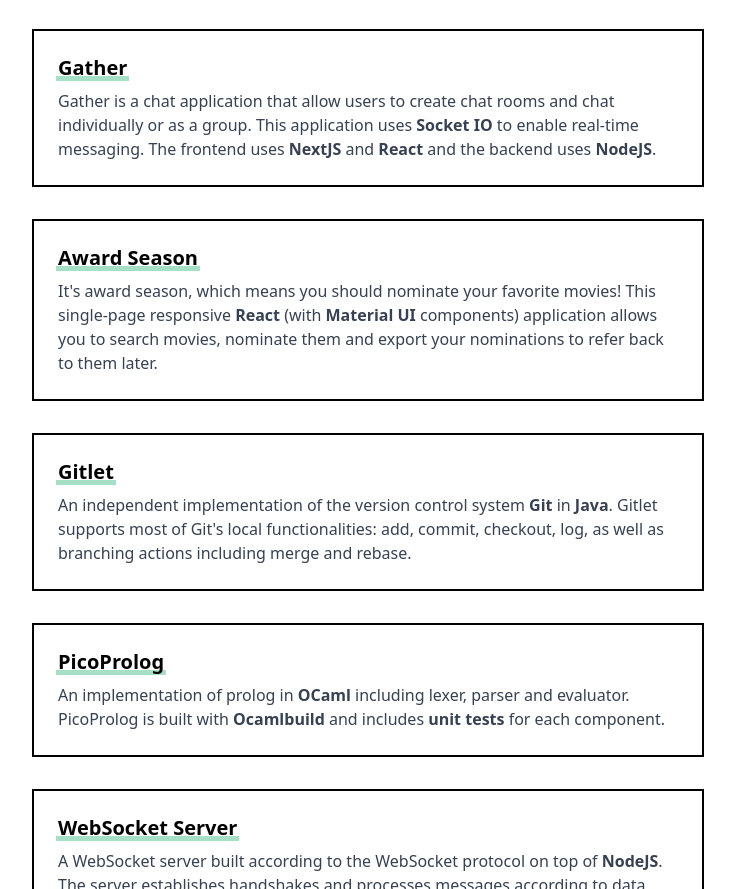
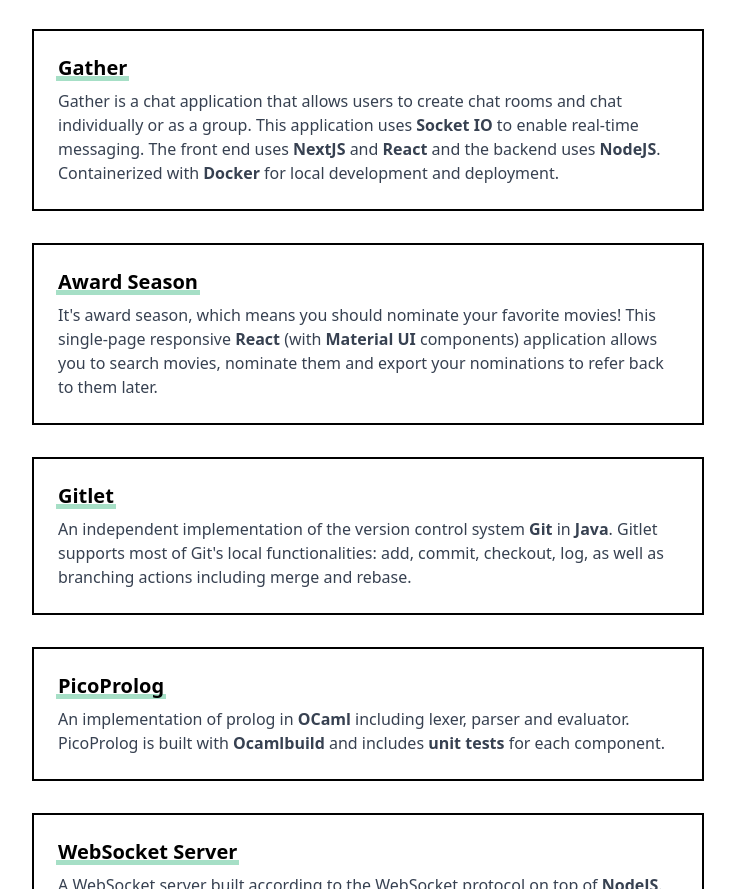
Before and after one commit to zzehli/zzehli.github.io, a plain HTML site: page index.html in a window 1280 px wide. Shown: the part 1175-2064 px from the top of the page, without its empty margins (144-879 px from the left). Drawn offline with Linux system fonts and the light colour scheme.

Commit message:
update gather description

```diff
--- a/index.html
+++ b/index.html
@@ -110,7 +110,8 @@
                         <a href="https://gather-client-jr9ly06n1-zzehli.vercel.app" rel="noopener noreferrer"
                             class="text-xl leading-tight font-semibold hover_sp">Gather</a>
                         <p class="text-gray-700 text-base mt-2">
-                            Gather is a chat application that allow users to create chat rooms and chat individually or as a group. This application uses <span class="font-bold">Socket IO</span> to enable real-time messaging. The frontend uses <span class="font-bold">NextJS</span> and <span class="font-bold">React</span> and the backend uses <span class="font-bold">NodeJS</span>.
+                            Gather is a chat application that allows users to create chat rooms and chat individually or as a group. This application uses <span class="font-bold">Socket IO</span> to enable real-time messaging. The front end uses <span class="font-bold">NextJS</span> and <span class="font-bold">React</span> and the backend uses <span class="font-bold">NodeJS</span>.
+                            Containerized with <span class="font-bold">Docker</span> for local development and deployment.
                         </p>
                     </div>
                     <div data-filter="web" class="project block p-6 border-solid border-2 border-black max-w-2xl">
```
